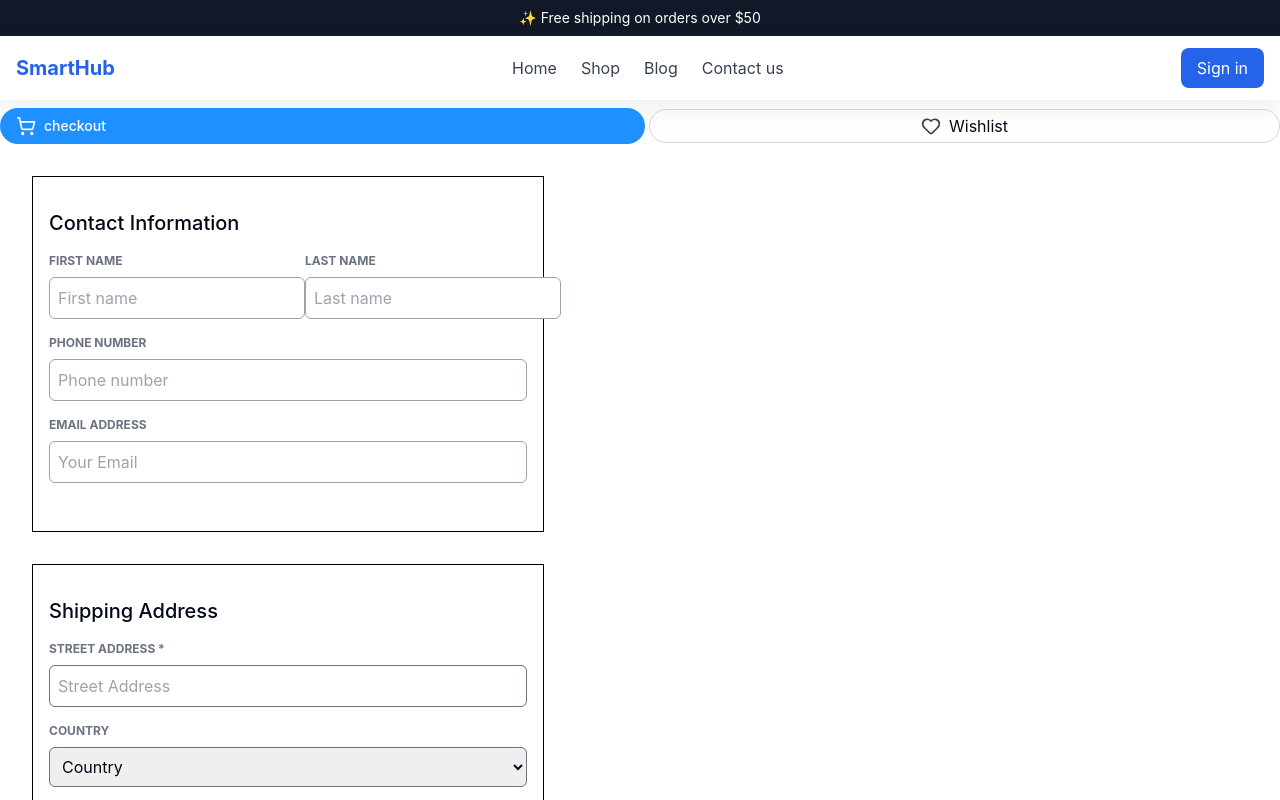
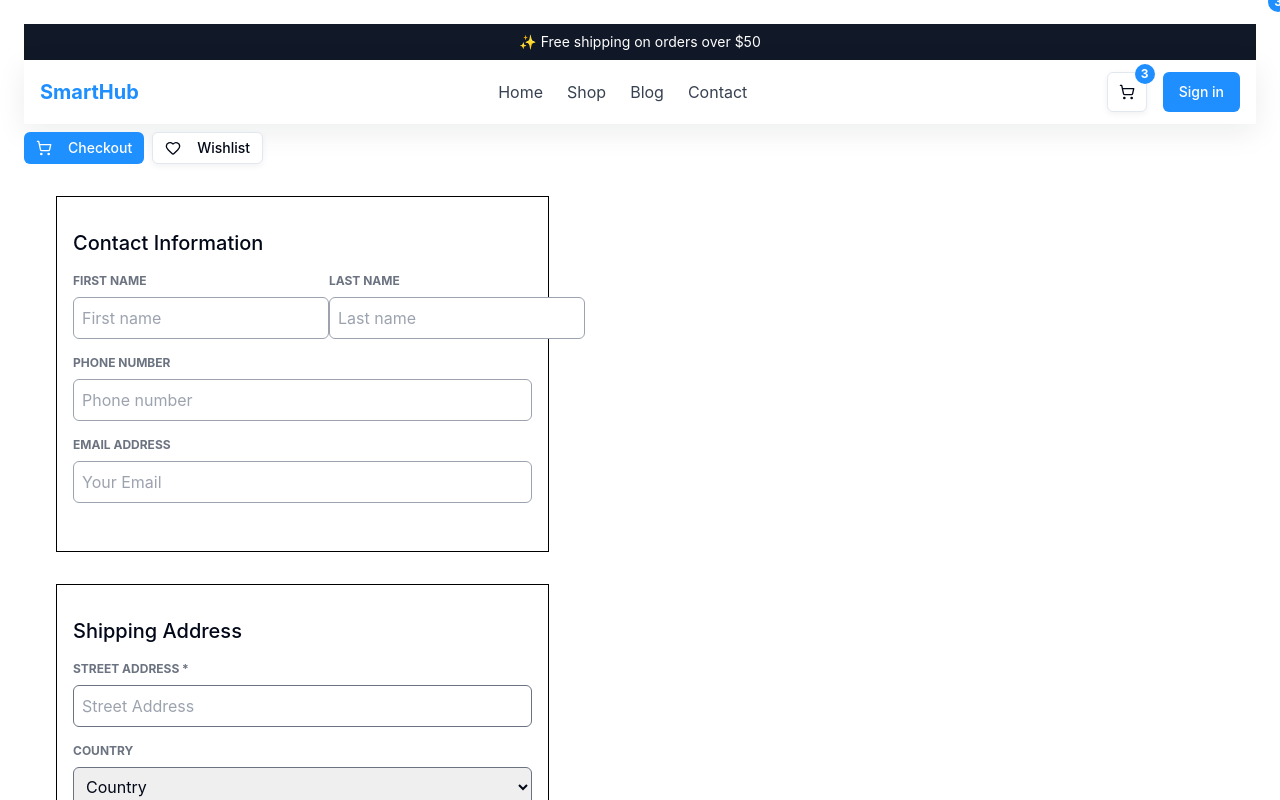
Before and after one commit to hussamshehata/Smart-Hub, a React (Vite) app: page / in a window 1280 px wide. Shown: the top 800 px of the page. Built offline with nearby package versions, Linux system fonts and the light colour scheme.

Commit message:
put Grid section and some code just editing my navbar and put some example for product card

```diff
--- a/src/App.jsx
+++ b/src/App.jsx
@@ -3,12 +3,16 @@ import React from "react";
 import ProductButtons from "@/components/ProductButtons"; // or "./components/ProductButtons" if you don't use @ alias
 import Shipping from "@/components/shippingForm";
 import ContactInformation from "@/components/ContactInformation";
-import ProductCard from "./Components/ProductCard";
+import ProductCard from "./Components/ProductCard.jsx";
 import Header from "./components/Header"
+import GridSection from "@/Components/GridSection.jsx";
 
 function App() {
     return (
-        <div>
+        <GridSection>
+
+<div>
+
             <Header/>
             {/* other product details here */}
             <ProductButtons />
@@ -16,7 +20,9 @@ function App() {
             <Shipping />
 
             <ProductCard/>
-        </div>
+</div>
+        </GridSection>
+
     );
 }
 
--- /dev/null
+++ b/src/Components/GridSection.jsx
@@ -0,0 +1,9 @@
+import React from "react";
+
+export default function GridSection({ children }) {
+    return (
+        <section className="grid grid-cols-[repeat(auto-fit,minmax(250px,1fr))] gap-6 p-6">
+        {children}
+    </section>
+    )
+}
--- a/src/Components/Header.jsx
+++ b/src/Components/Header.jsx
@@ -1,4 +1,11 @@
-function Header() {
+import React, { useState } from "react";
+import { Menu, X, ShoppingCart } from "lucide-react";
+import { Button } from "@/components/ui/button";
+
+export default function Header() {
+    const [isOpen, setIsOpen] = useState(false);
+    const [cartCount, ] = useState(3); // 👈 example number, later this can come from context or API
+
     return (
         <>
             {/* Announcement Bar */}
@@ -10,24 +17,66 @@ function Header() {
             <nav className="bg-white shadow-md">
                 <div className="max-w-7xl mx-auto px-4 py-3 flex justify-between items-center">
                     {/* Logo */}
-                    <a href="#" className="text-xl font-bold text-blue-600">SmartHub</a>
+                    <a href="#" className="text-xl font-bold text-primary">
+                        SmartHub
+                    </a>
 
-                    {/* Links */}
-                    <div className="space-x-6 hidden md:flex">
-                        <a href="#" className="text-gray-700 hover:text-blue-600">Home</a>
-                        <a href="#" className="text-gray-700 hover:text-blue-600">Shop</a>
-                        <a href="#" className="text-gray-700 hover:text-blue-600">Blog</a>
-                        <a href="#" className="text-gray-700 hover:text-blue-600">Contact us</a>
+                    {/* Desktop Links */}
+                    <div className="hidden md:flex space-x-6">
+                        <a href="#" className="text-gray-700 hover:text-primary">Home</a>
+                        <a href="#" className="text-gray-700 hover:text-primary">Shop</a>
+                        <a href="#" className="text-gray-700 hover:text-primary">Blog</a>
+                        <a href="#" className="text-gray-700 hover:text-primary">Contact</a>
                     </div>
 
-                    {/* Button */}
-                    <button className="bg-blue-600 text-white px-4 py-2 rounded-lg hover:bg-blue-700">
-                        Sign in
-                    </button>
+                    {/* Right Section */}
+                    <div className="flex items-center gap-4">
+                        {/* Cart Icon with Badge */}
+                        <div className="relative hidden sm:flex">
+                            <Button
+                                variant="outline"
+                                size="icon"
+                                className="hover:bg-primary hover:text-white"
+                            >
+                                <ShoppingCart size={18} />
+                            </Button>
+                            {cartCount > 0 && (
+                                <span className="absolute -top-2 -right-2 bg-primary text-white text-xs font-bold rounded-full h-5 w-5 flex items-center justify-center">
+                  {cartCount}
+                </span>
+                            )}
+                        </div>
+
+                        {/* Sign in Button */}
+                        <Button className="bg-primary text-white hover:bg-primary/90">
+                            Sign in
+                        </Button>
+
+                        {/* Mobile Menu Button */}
+                        <button
+                            className="md:hidden text-gray-700 hover:text-primary"
+                            onClick={() => setIsOpen(!isOpen)}
+                        >
+                            {isOpen ? <X size={24} /> : <Menu size={24} />}
+                        </button>
+                    </div>
                 </div>
+
+                {/* Mobile Menu */}
+                {isOpen && (
+                    <div className="md:hidden bg-gray-50 border-t border-gray-200">
+                        <div className="flex flex-col items-center py-3 space-y-2">
+                            <a href="#" className="text-gray-700 hover:text-primary">Home</a>
+                            <a href="#" className="text-gray-700 hover:text-primary">Shop</a>
+                            <a href="#" className="text-gray-700 hover:text-primary">Blog</a>
+                            <a href="#" className="text-gray-700 hover:text-primary">Contact</a>
+                        </div>
+                    </div>
+                )}
             </nav>
+<span className="absolute -top-2 -right-2 bg-primary text-white text-xs font-bold rounded-full h-5 w-5 flex items-center justify-center">
+  {cartCount}
+</span>
         </>
     );
 }
-
-export default Header;
--- a/src/Components/ProductCard.jsx
+++ b/src/Components/ProductCard.jsx
@@ -2,7 +2,7 @@ import React from "react";
 import ProductButtons from "./ProductButtons";
 
 
-export default function ProductCard() {
+export default function productCard() {
   const products = [
     {
       id: 1,
--- /dev/null
+++ b/src/Components/ProductCardTwo.jsx
@@ -0,0 +1,26 @@
+import React from "react";
+import { Card, CardContent, CardHeader, CardTitle } from "@/components/ui/card";
+import { Button } from "@/components/ui/button";
+import { ShoppingCart } from "lucide-react";
+
+export default function ProductCard({ title, description, image }) {
+    return (
+        <Card className="overflow-hidden hover:shadow-lg transition">
+            <img
+                src={image}
+                alt={title}
+                className="w-full h-48 object-cover"
+            />
+            <CardHeader>
+                <CardTitle>{title}</CardTitle>
+            </CardHeader>
+            <CardContent>
+                <p className="text-gray-600 mb-4">{description}</p>
+                <Button className="w-full flex items-center justify-center gap-2">
+                    <ShoppingCart size={18} />
+                    Add to Cart
+                </Button>
+            </CardContent>
+        </Card>
+    );
+}
--- /dev/null
+++ b/src/Components/ProductPage.jsx
@@ -0,0 +1,36 @@
+import React from "react";
+import GridSection from "@/components/GridSection";
+import ProductCard from "@/components/ProductCard";
+
+export default function ProductsPage() {
+    const products = [
+        {
+            title: "Wireless Headphones",
+            description: "High quality sound with noise cancellation.",
+            image: "/images/headphones.jpg",
+        },
+        {
+            title: "Smart Watch",
+            description: "Track your fitness and stay connected.",
+            image: "/images/smartwatch.jpg",
+        },
+        {
+            title: "Gaming Mouse",
+            description: "Ergonomic design with RGB lighting.",
+            image: "/images/mouse.jpg",
+        },
+    ];
+
+    return (
+        <GridSection>
+            {products.map((item, index) => (
+                <ProductCard
+                    key={index}
+                    title={item.title}
+                    description={item.description}
+                    image={item.image}
+                />
+            ))}
+        </GridSection>
+    );
+}
--- a/src/Components/productbuttons.jsx
+++ b/src/Components/productbuttons.jsx
@@ -1,32 +1,18 @@
-// src/components/ProductButtons.jsx
-import React from "react";
-import { ShoppingCart, Heart } from "lucide-react";
+import { Button } from "@/components/ui/button"
+import { ShoppingCart, Heart } from "lucide-react"
 
 export default function ProductButtons() {
     return (
-        <div className="flex items-center gap-1 mt-2">
-            {/* Add to Cart Button */}
-            <button
-                className="flex flex-1 text-sm items-center gap-2 bg-primary-500 text-white px-4 py-2 rounded-full font-medium hover:bg-primary-600 transition-all duration-200 "
-                type="button"
-            >
-                <ShoppingCart size={20} strokeWidth={2} />
-               checkout
-            </button>
+        <div className="flex items-center gap-2 mt-2">
+            <Button variant="default" size="sm">
+                <ShoppingCart size={22} className="me-2" />
+                Checkout
+            </Button>
 
-            {/* Wishlist Button */}
-            <button
-                className="flex flex-1 items-center justify-center px-2 py-1  border border-neutral-300 rounded-full hover:bg-neutral-100 transition-all duration-200"
-                type="button"
-                aria-label="Add to wishlist"
-            >
-                <Heart
-                    size={20}
-                    strokeWidth={2}
-                    className="text-neutral-700 hover:text-red-500 transition-colors duration-200 me-2"
-                />
-                  Wishlist
-            </button>
+            <Button variant="outline" size="sm">
+                <Heart size={22} className="me-2" />
+                Wishlist
+            </Button>
         </div>
-    );
+    )
 }
--- /dev/null
+++ b/src/Components/ui/button.jsx
@@ -0,0 +1,51 @@
+import * as React from "react"
+import { Slot } from "@radix-ui/react-slot"
+import { cva } from "class-variance-authority";
+
+import { cn } from "@/lib/utils"
+
+const buttonVariants = cva(
+  "inline-flex items-center justify-center gap-2 whitespace-nowrap rounded-md text-sm font-medium transition-colors focus-visible:outline-none focus-visible:ring-1 focus-visible:ring-ring disabled:pointer-events-none disabled:opacity-50 [&_svg]:pointer-events-none [&_svg]:size-4 [&_svg]:shrink-0",
+  {
+    variants: {
+      variant: {
+        default:
+                "bg-primary-500 text-white hover:bg-primary-600",
+
+        destructive:
+          "bg-destructive text-destructive-foreground shadow-sm hover:bg-destructive/90",
+        outline:
+          "border border-input bg-background shadow-sm hover:bg-accent hover:text-accent-foreground",
+        secondary:
+          "bg-secondary text-secondary-foreground shadow-sm hover:bg-secondary/80",
+        ghost: "hover:bg-accent hover:text-accent-foreground",
+        link: "text-primary underline-offset-4 hover:underline",
+      },
+        size: {
+            xs: "h-7 px-2 text-xs",
+            sm: "h-8 px-3 text-sm",
+            default: "h-10 px-4 text-sm",
+            lg: "h-12 px-6 text-base",
+            xl: "h-14 px-8 text-lg",
+            icon: "h-10 w-10",
+    },
+    },
+    defaultVariants: {
+      variant: "default",
+      size: "default",
+    },
+  }
+)
+
+const Button = React.forwardRef(({ className, variant, size, asChild = false, ...props }, ref) => {
+  const Comp = asChild ? Slot : "button"
+  return (
+    <Comp
+      className={cn(buttonVariants({ variant, size, className }))}
+      ref={ref}
+      {...props} />
+  );
+})
+Button.displayName = "Button"
+
+export { Button, buttonVariants }
```
